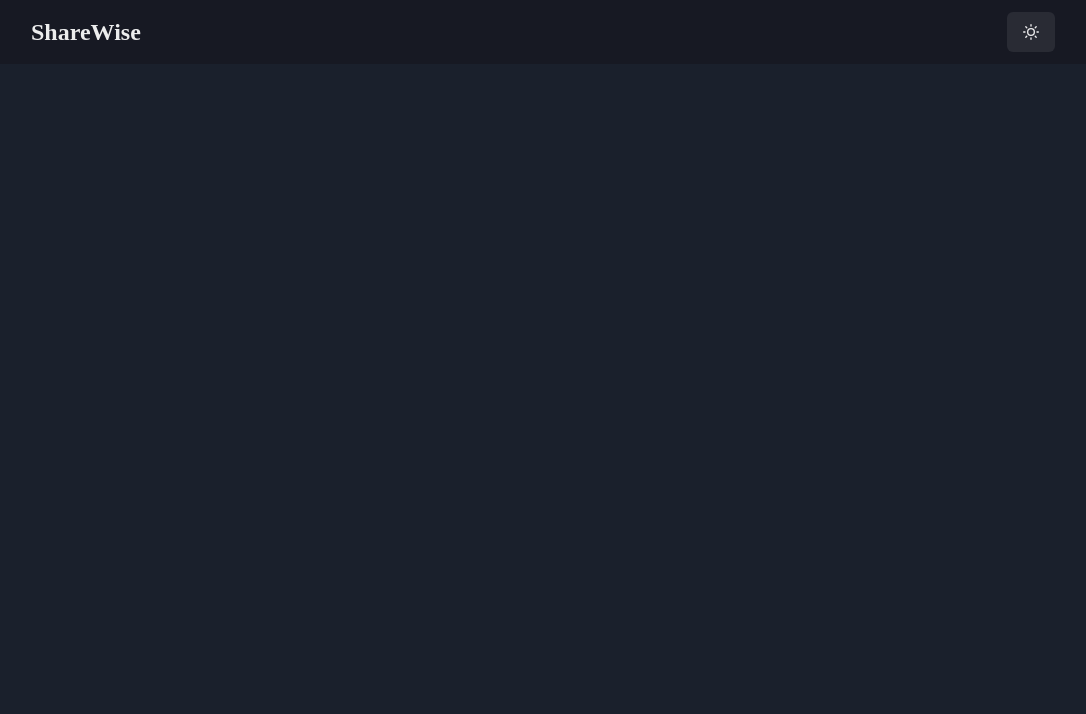
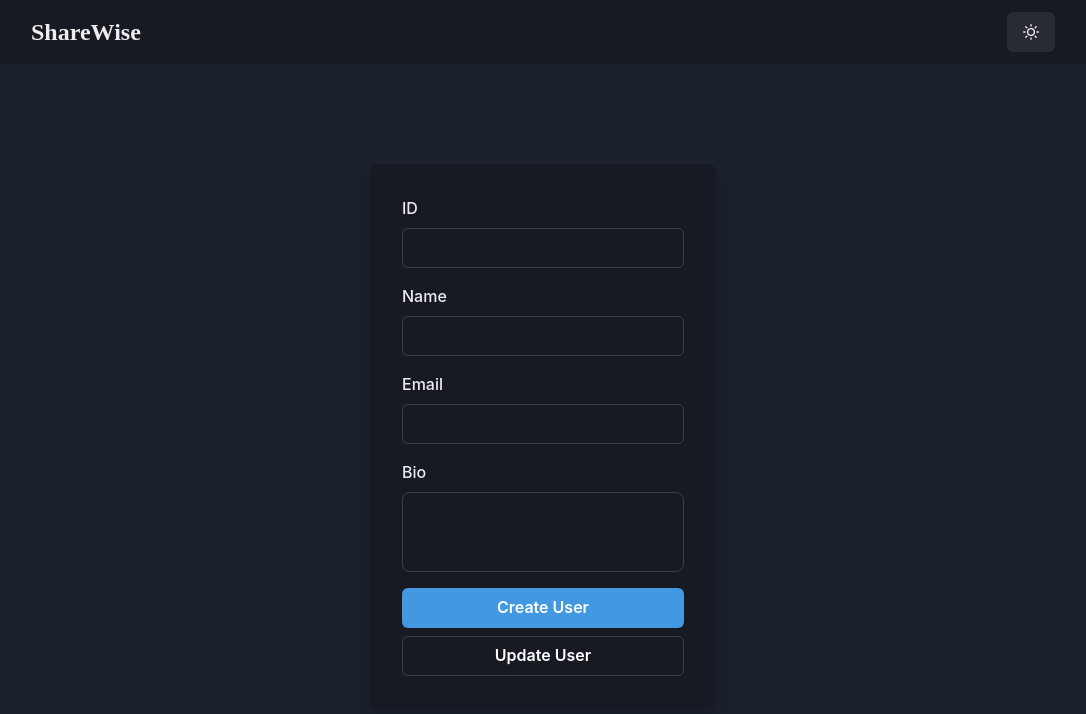
Before and after one commit to itsApurba/sharewise, a React (Vite) app in the folder frontend/: page / in a window 1280 px wide. Shown: the top 714 px of the page, without its empty margins (97-1183 px from the left). Built offline with nearby package versions, Linux system fonts and the light colour scheme.

Commit message:
userform updated

```diff
--- /dev/null
+++ b/frontend/api/userdata.js
@@ -0,0 +1,11 @@
+import axios from "axios";
+
+export const createUser = async (user) => {
+  const res = await axios.post(`${import.meta.env.VITE_BACKEND_URL}/api/users`, user);
+  return res.data;
+};
+
+export const updateUserByID = async (user) => {
+  const res = await axios.put(`${import.meta.env.VITE_BACKEND_URL}/api/users/${user.id}`, user);
+  return res.data;
+}
--- a/frontend/package.json
+++ b/frontend/package.json
@@ -14,6 +14,7 @@
     "@chakra-ui/react": "^2.6.1",
     "@emotion/react": "^11.11.0",
     "@emotion/styled": "^11.11.0",
+    "axios": "^1.4.0",
     "framer-motion": "^10.12.12",
     "react": "^18.2.0",
     "react-dom": "^18.2.0"
--- a/frontend/src/App.jsx
+++ b/frontend/src/App.jsx
@@ -1,12 +1,15 @@
 import { VStack } from "@chakra-ui/react";
 import "./App.css";
 import Header from "./components/Header";
+import UserForm from "./components/UserForm";
+import PostForm from "./components/PostForm";
 
 function App() {
   return (
     <>
       <VStack w='100vw' h='100vh'>
         <Header />
+        <UserForm/>
       </VStack>
     </>
   );
--- /dev/null
+++ b/frontend/src/components/PostForm.jsx
@@ -0,0 +1,43 @@
+import { Box, Button, Center, FormControl, FormLabel, Input, Stack, Textarea, useColorModeValue } from '@chakra-ui/react';
+import React from 'react'
+
+const PostForm = () => {
+  return (
+    <Center w={"full"} h={"100vh"} bg={useColorModeValue("gray.50", "gray.800")}>
+      <Box rounded={"lg"} bg={useColorModeValue("gray.100", "gray.900")} boxShadow={"lg"} p={8}>
+        <Stack spacing={4}>
+          <FormControl id='id'>
+            <FormLabel>ID</FormLabel>
+            <Input type='text' required/>
+          </FormControl>
+          <FormControl id='content'>
+            <FormLabel>Content</FormLabel>
+            <Textarea resize={"none"} rounded={"lg"} />
+          </FormControl>
+          <Stack>
+            <Button
+              bg={"blue.400"}
+              color={"white"}
+              _hover={{
+                bg: "blue.500",
+              }}
+            >
+              Create Post
+            </Button>
+            <Button
+              variant='outline'
+              color={"white"}
+              _hover={{
+                bg: "blue.400",
+              }}
+            >
+              Update Post
+            </Button>
+          </Stack>
+        </Stack>
+      </Box>
+    </Center>
+  );
+}
+
+export default PostForm
--- /dev/null
+++ b/frontend/src/components/UserForm.jsx
@@ -0,0 +1,113 @@
+import { Box, Button, Center, Checkbox, FormControl, FormLabel, Input, Link, Stack, Textarea, useColorModeValue } from "@chakra-ui/react";
+import React, { useState } from "react";
+import { createUser, updateUserByID } from "../../api/userdata";
+
+const UserForm = () => {
+  const [userData, setUserData] = useState({
+    id: "",
+    name: "",
+    email: "",
+    bio: "",
+    isCreating: false,
+    isUpdating: false,
+    error: "",
+  });
+
+  const handleFormChange = (e) => {
+    setUserData({
+      ...userData,
+      [e.target.id]: e.target.value,
+    });
+  };
+
+  const handleCreateUser = () => {
+    setUserData({
+      ...userData,
+      isCreating: true,
+    });
+    createUser(userData)
+      .then((res) => {
+        setUserData({
+          ...userData,
+        });
+      })
+      .finally(() => {
+        setUserData({
+          ...userData,
+          isCreating: false,
+        });
+      });
+  };
+
+  const handleUpdateUser = () => {
+    setUserData({
+      ...userData,
+      isUpdating: true,
+    });
+    updateUserByID(userData)
+      .then((res) => {
+        setUserData({
+          ...userData,
+        });
+      })
+      .finally(() => {
+        setUserData({
+          ...userData,
+          isUpdating: false,
+        });
+      });
+  };
+
+  return (
+    <Center w={"full"} h={"100vh"} bg={useColorModeValue("gray.50", "gray.800")}>
+      <Box rounded={"lg"} bg={useColorModeValue("gray.100", "gray.900")} boxShadow={"lg"} p={8}>
+        <form onChange={handleFormChange}>
+          <Stack spacing={4}>
+            <FormControl id='id'>
+              <FormLabel>ID</FormLabel>
+              <Input type='text' />
+            </FormControl>
+            <FormControl id='name'>
+              <FormLabel>Name</FormLabel>
+              <Input type='text' />
+            </FormControl>
+            <FormControl id='email'>
+              <FormLabel>Email</FormLabel>
+              <Input type='email' />
+            </FormControl>
+            <FormControl id='bio'>
+              <FormLabel>Bio</FormLabel>
+              <Textarea resize={"none"} rounded={"lg"} />
+            </FormControl>
+            <Stack>
+              <Button
+                isLoading={userData.isCreating}
+                bg={"blue.400"}
+                color={"white"}
+                _hover={{
+                  bg: "blue.500",
+                }}
+                onClick={handleCreateUser}
+              >
+                Create User
+              </Button>
+              <Button
+                isLoading={userData.isUpdating}
+                variant='outline'
+                color={"white"}
+                _hover={{
+                  bg: "blue.400",
+                }}
+                onClick={handleUpdateUser}
+              >
+                Update User
+              </Button>
+            </Stack>
+          </Stack>
+        </form>
+      </Box>
+    </Center>
+  );
+};
+
+export default UserForm;
```
Also changed, not shown: 1 other file (tests, documents, lock files or other folders).
